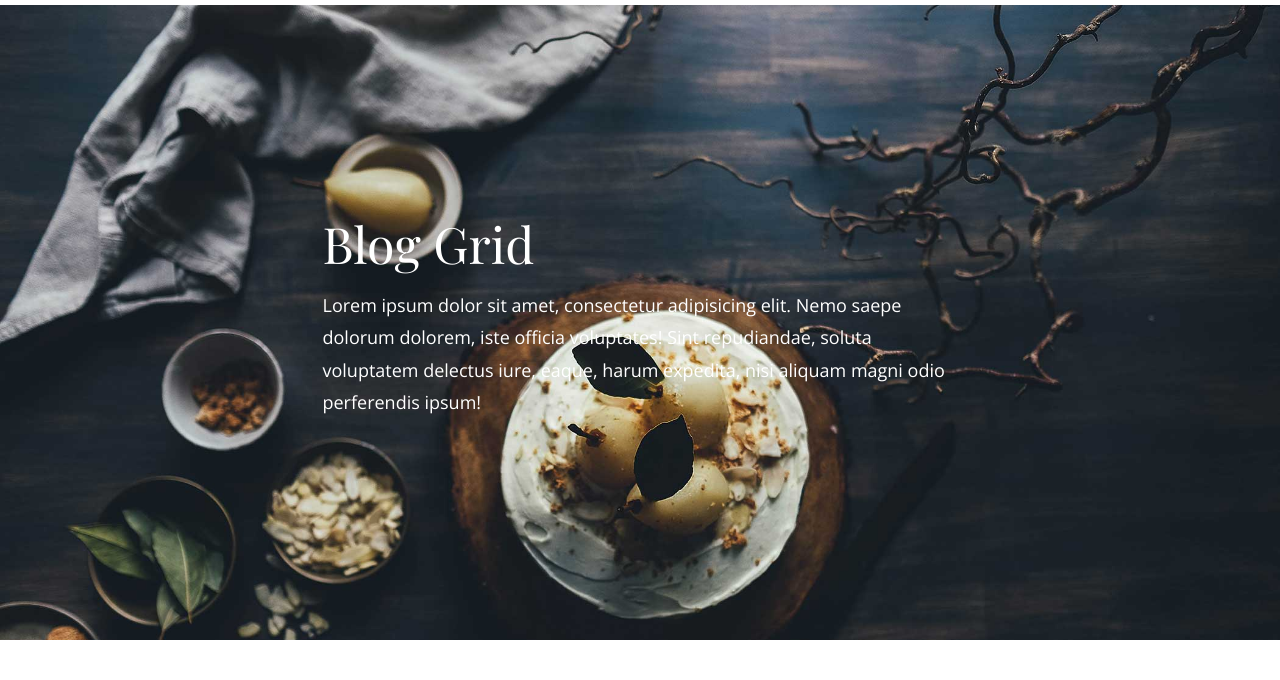
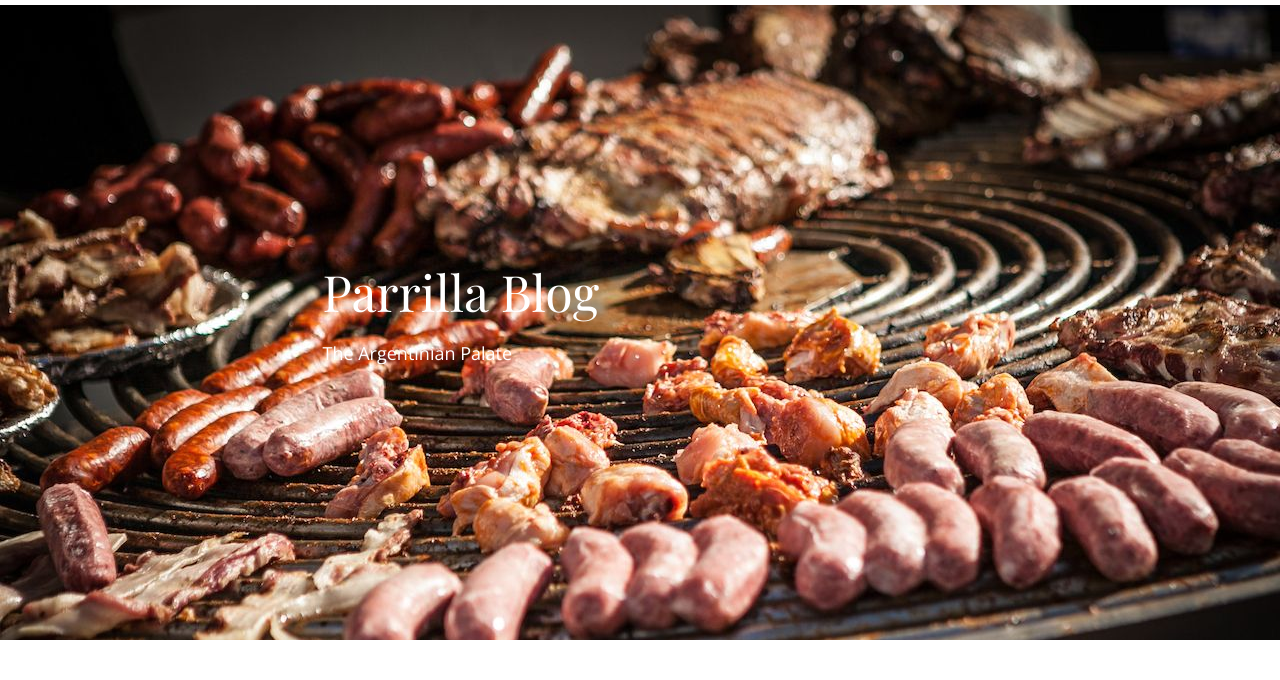
Before and after one commit to JayKearney/parrilla-delivery, a Django app: template src/blog/templates/Post/post_list.html in a window 1280 px wide. Shown: the top 680 px of the page. Run offline with Django 3.2, Linux system fonts and the light colour scheme; the template is opened without the code that fills it, so the values that code supplies are empty; some libraries are stand-ins or nearby versions; some web fonts are replaced.

Commit message:
add blog posts and images

```diff
--- a/src/blog/templates/Post/post_list.html
+++ b/src/blog/templates/Post/post_list.html
@@ -5,12 +5,12 @@
 
       <div class="main-wrap">
         <div class="cover_1 cover_sm">
-          <div class="img_bg" style="background-image: url({% static 'site_static/img/slider-1.jpg' %})" data-stellar-background-ratio="0.5">
+          <div class="img_bg" style="background-image: url({% static 'site_static/img/bbq.jpeg' %})" data-stellar-background-ratio="0.5">
             <div class="container">
               <div class="row align-items-center justify-content-center">
                 <div class="col-md-7" data-aos="fade-up">
-                  <h2 class="heading">Blog Grid</h2>
-                  <p class="lead">Lorem ipsum dolor sit amet, consectetur adipisicing elit. Nemo saepe dolorum dolorem, iste officia voluptates! Sint repudiandae, soluta voluptatem delectus iure, eaque, harum expedita, nisi aliquam magni odio perferendis ipsum!</p>
+                  <h2 class="heading">Parrilla Blog</h2>
+                  <p class="lead">The Argentinian Palate</p>
                 </div>
               </div>
             </div>
```
Also changed, not shown: src/blog/views.py (+7 -5 lines), src/db.sqlite3, src/media/blog/Provoleta-the-delicious-argentine-style-provolone-cheese-by-puerto-la-boca-san-diego.jpeg (added), src/media/blog/pexels-jair-hernandez-13143243.jpg (added).
